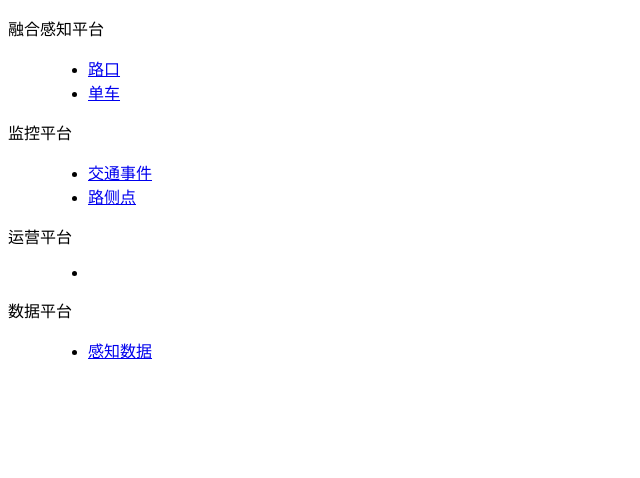
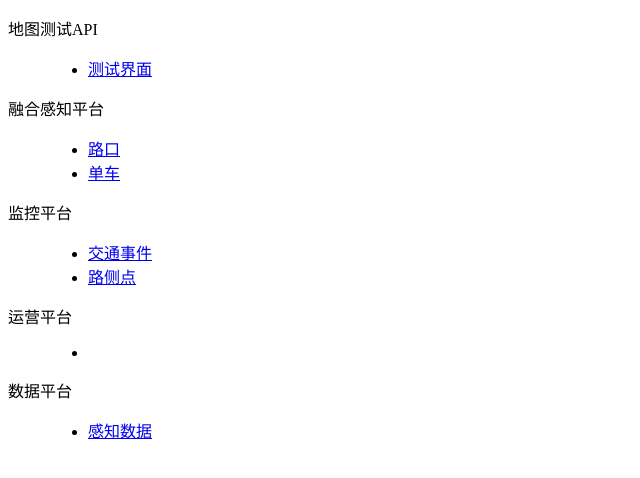
Before and after one commit to lixinjie111/QiDi, a plain HTML site: page index.html in a window 1280 px wide. Shown: the whole page, without its empty margins (0-640 px from the left). Drawn offline with Linux system fonts and the light colour scheme.

Commit message:
地图接口api

```diff
--- a/index.html
+++ b/index.html
@@ -12,6 +12,14 @@
 </head>
 <body>
 <div class="content">
+    <dl class="dl">
+        <dt>地图测试API</dt>
+        <dd>
+          <ul class="list">
+            <li><a href="indexAPI.html"><var class="file_icon"></var><span>测试界面</span></a></li>
+          </ul>
+        </dd>
+      </dl>
   <dl class="dl">
     <dt>融合感知平台</dt>
     <dd>
--- a/static/map3d/utils/GIS3D.js
+++ b/static/map3d/utils/GIS3D.js
@@ -154,8 +154,8 @@ class GIS3D {
     }
     //定位地图
     updateCameraPosition(x, y, z, radius, pitch, yaw) {
-        var heading = Cesium.Math.toRadians(radius);
-        var hpr = new Cesium.HeadingPitchRoll(heading, pitch, yaw);
+        // debugger Cesium.Math.toRadians(radius)
+        var hpr = new Cesium.HeadingPitchRoll(radius, pitch, yaw);
         this.cesium.viewer.camera.flyTo({
             destination: Cesium.Cartesian3.fromDegrees(x, y, z),
             orientation: hpr
```
Also changed, not shown: indexAPI.html (+1 -1 lines).
